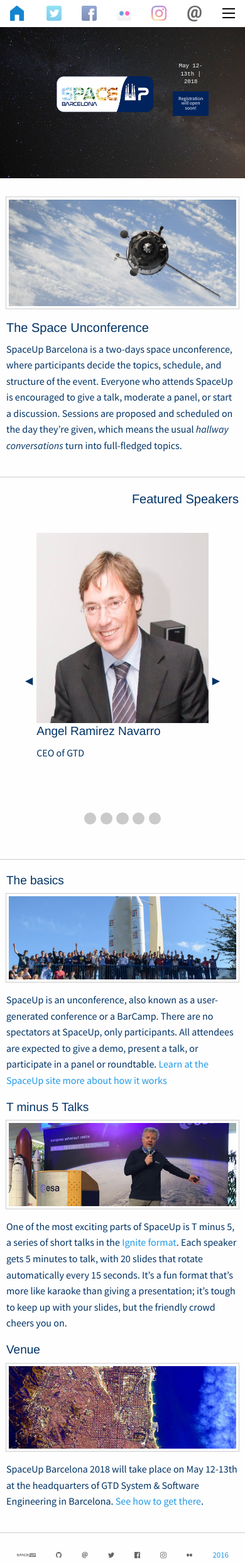
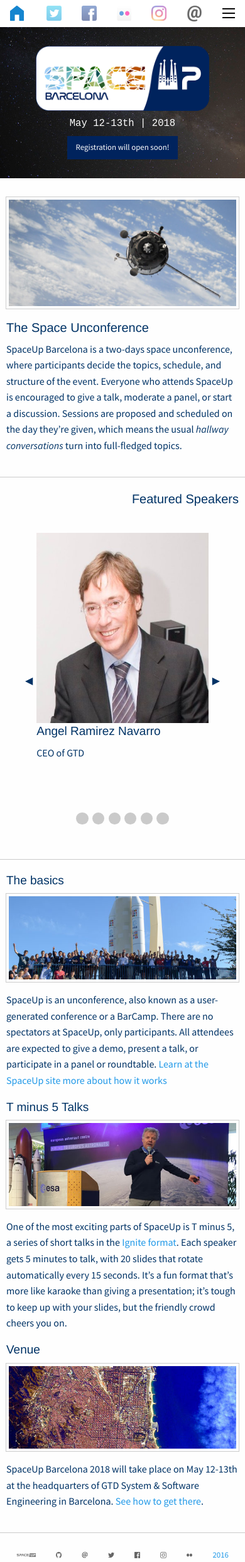
Before and after one commit to xuanxu/spaceup_bcn, a Jekyll site: the page built from index.html, in a window 390 px wide. Shown: the whole page at 63% size. Built offline with Jekyll 4.4.1, drawn with Linux system fonts in a browser that asks for light colours.

```diff
--- a/css/spaceup.css
+++ b/css/spaceup.css
@@ -1,5 +1,10 @@
 ---
 ---
+@media only screen and (max-width: 500px) {
+    .callout {
+        padding: 0 !important;
+    }
+}
 body, input, select, textarea {
   color: #003366;
   font-family: "Source Sans Pro", sans-serif;
--- a/index.html
+++ b/index.html
@@ -18,21 +18,36 @@ speakers:
     pic: ari.jpg
     logo:
   - name: Elisabet Canalias
-    description: Scientist at CNES. Participated in the landing operations of the Philae lander in the Rosetta mission.
+    description:  PhD in Aerospace Technology and CNES mission analysis engineer
     pic: elisabet.jpg
+    logo:
+  - name: Jordi Barrera Ars
+    description: Head of System Engineering at Open Cosmos
+    pic: jordi.jpg
     logo:
 ---
 <div id="home-header" class="callout large bigpic">
-  <div class="row column text-center">
+  <div class="row column text-center hide-for-small-only">
     <div style="display: flex; justify-content: space-around; align-items: center;">
       <div>
         <img style="width: 80%; padding: 10px; padding-bottom: 30px; padding-top: 30px;" src="{{ site.baseurl }}/images/spaceuplogo.png" alt="SpaceUp Barcelona" />
       </div>
-    <div>
-      <h2 style="color: white;  font-family: monospace,sans-serif; font-size: 2.3vw;">May 12-13th | 2018</h2>
-      <a class="button primary" style="cursor: default; background-color: #00235d; font-size: 2vw;">Registration will open soon!</a>
+      <div>
+        <h2 style="color: white;  font-family: monospace,sans-serif; font-size: 2.3vw;">May 12-13th | 2018</h2>
+        <a class="button primary" style="cursor: default; background-color: #00235d; font-size: 2vw;">Registration will open soon!</a>
+      </div>
     </div>
   </div>
+  <div class="row column text-center show-for-small-only">
+    <div style="display: flex; flex-direction: column; justify-content: space-around; align-items: center;">
+      <div>
+        <img style="width: 80%; padding: 10px; padding-top: 30px;" src="{{ site.baseurl }}/images/spaceuplogo.png" alt="SpaceUp Barcelona" />
+      </div>
+      <div>
+        <h2 style="color: white;  font-family: monospace,sans-serif; font-size: 4vw;">May 12-13th | 2018</h2>
+        <a class="button primary" style="cursor: default; background-color: #00235d; font-size: 3.3vw;">Registration will open soon!</a>
+      </div>
+    </div>
   </div>
 </div>
 <div class="row">
```
Also changed, not shown: images/speakers/jordi.jpg (added).
